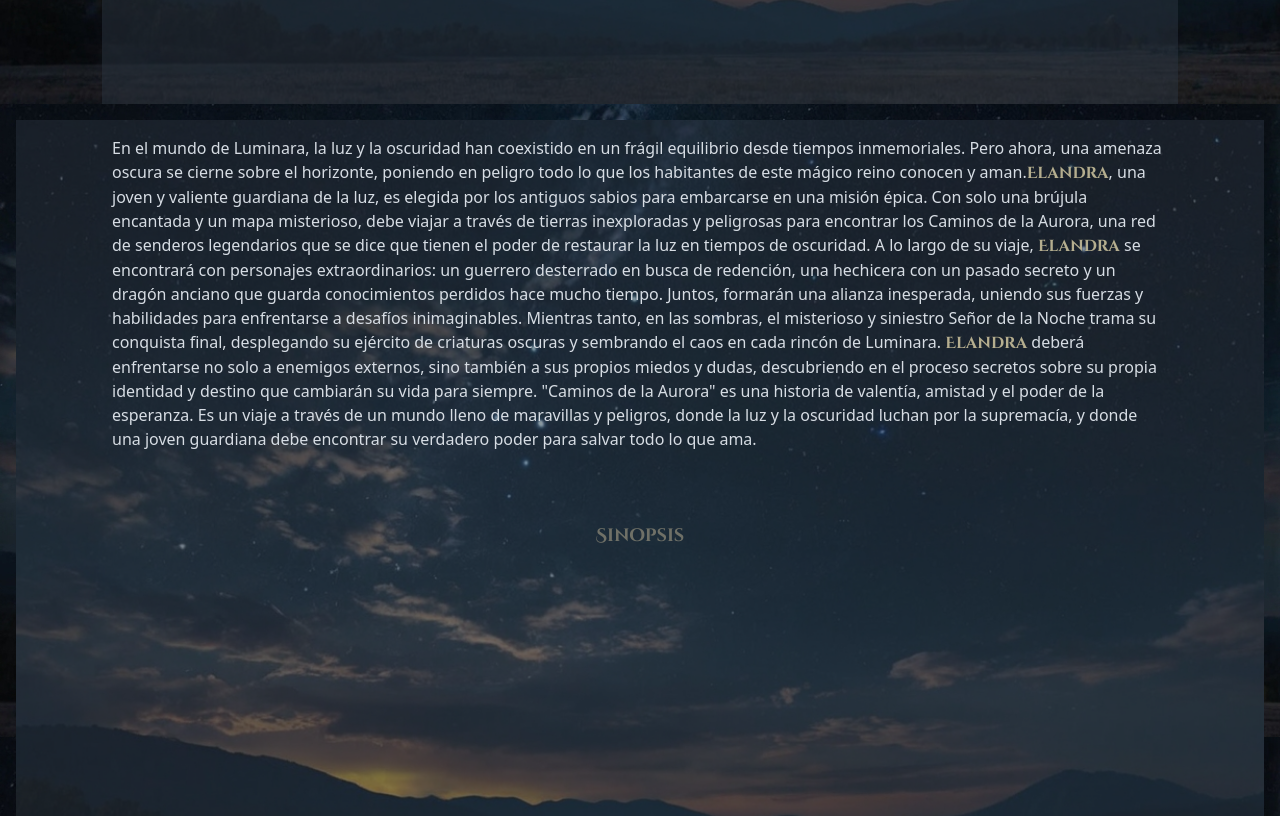
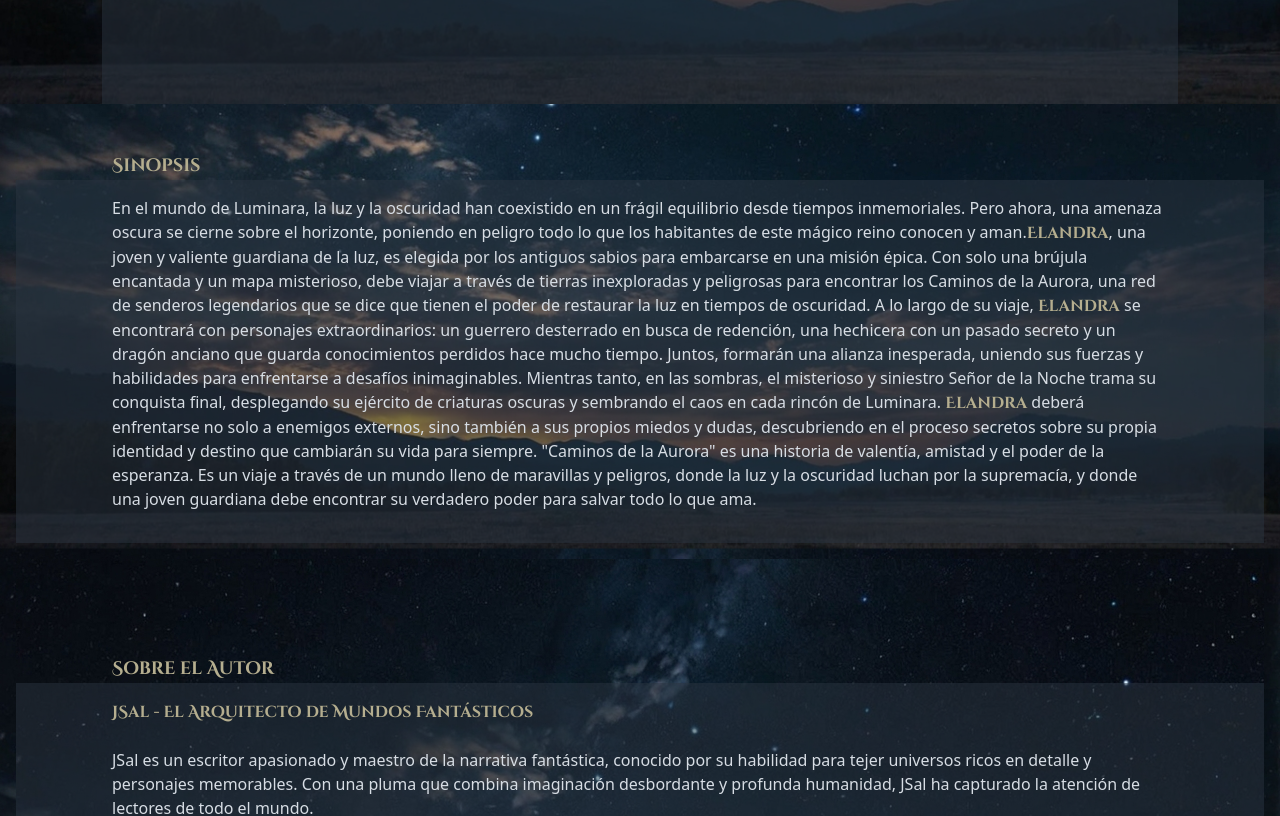
Before and after one commit to johasandoval/BookLaunchPage, a React (Vite) app: page / in a window 1280 px wide. Shown: the part 760-1576 px from the top of the page. Built offline with nearby package versions, Linux system fonts and the light colour scheme; a web font is replaced by a local one.

Commit message:
fixing bg in section sinopsis

```diff
--- a/src/components/atoms/mainAtoms.js/Sinopsis.jsx
+++ b/src/components/atoms/mainAtoms.js/Sinopsis.jsx
@@ -1,16 +1,9 @@
 import React from "react";
-import bground from "../../../assets/images/backgroundStars.jpg";
 
 const Sinopsis = () => {
   return (
     <>
-      <section
-        id="sinopsis"
-        className="hero min-h-screen flex justify-center items-center"
-        style={{
-          backgroundImage: `url(${bground})`,
-        }}
-      >
+      <section id="sinopsis">
         <h1 className="font-cinzel text-lg text-gold font-bold pt-8 xs:px-10 xl:px-24">
           Sinopsis
         </h1>
```
